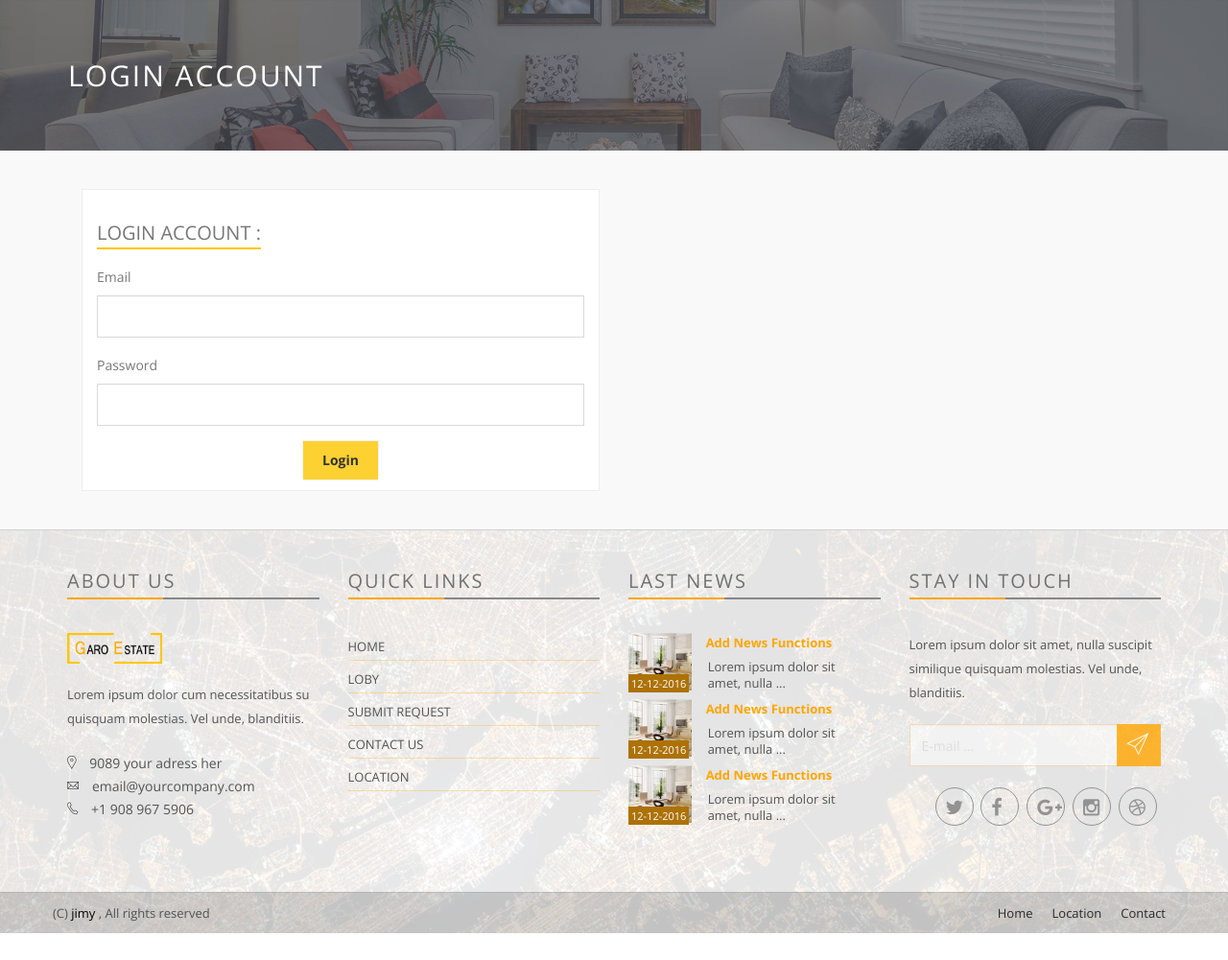
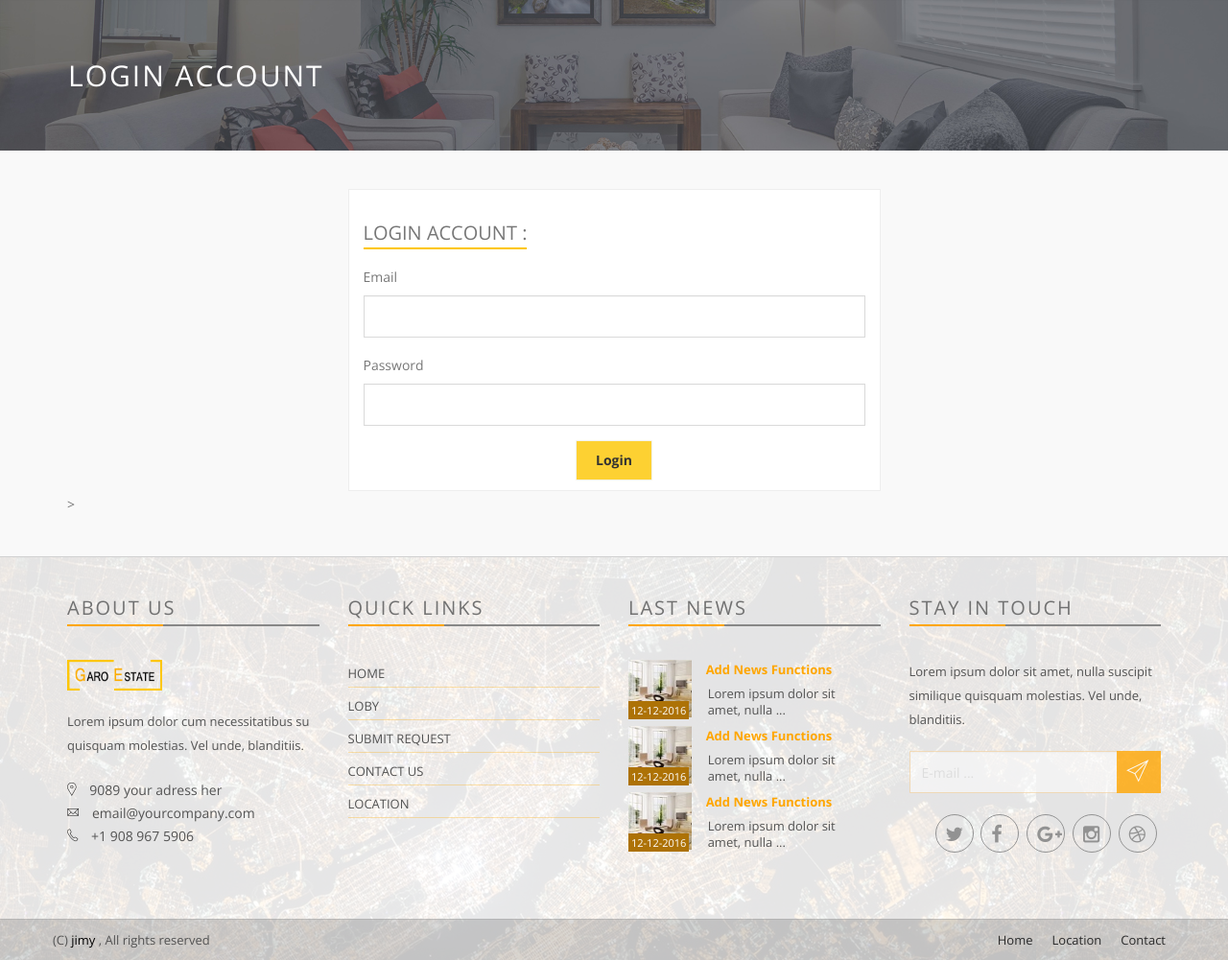
Before and after one commit to jimy1824/lander_borrower, a Django app: page /login/ in a window 1280 px wide. Shown: the part 153-1154 px from the top of the page at 96% size. Before the commit the page ends 1126 px from the top, so only its background shows below. Run offline with Django 3.2, Linux system fonts and the light colour scheme; some libraries are stand-ins or nearby versions.

Commit message:
align center login

```diff
--- a/LanderBowrrower/templates/login.html
+++ b/LanderBowrrower/templates/login.html
@@ -27,8 +27,8 @@
         <!-- register-area -->
         <div class="register-area" style="background-color: rgb(249, 249, 249);">
             <div class="container">
-
-                <div class="col-md-6" >
+             <div class="row">
+                <div class="col-md-6  col-md-offset-3" >
                     <div class="box-for overflow">
                         <div class="col-md-12 col-xs-12 register-blocks">
                             <h2>Login account : </h2>
@@ -49,7 +49,7 @@
                         </div>
                     </div>
                 </div>
-
+             </div>>
             </div>
         </div>
 
```
